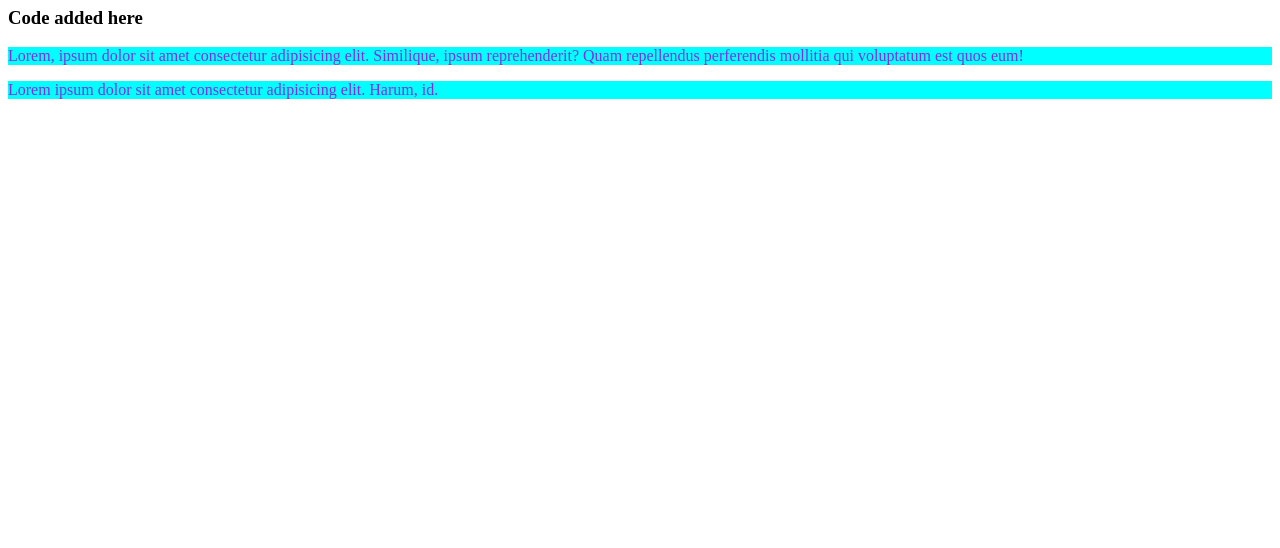
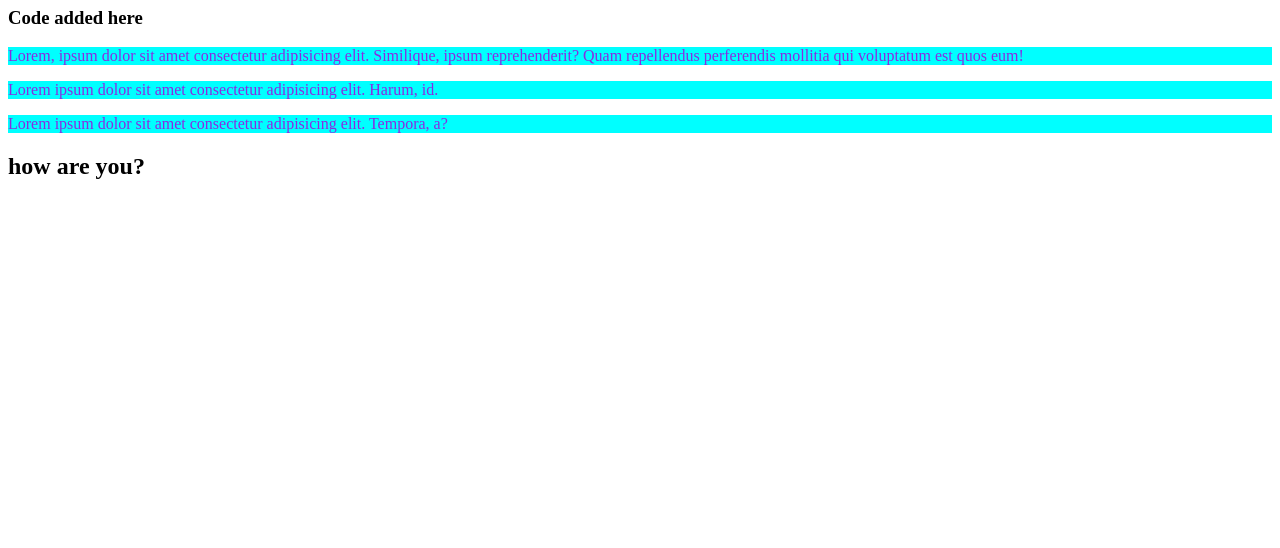
Before and after one commit to mohtadahmed/test-site-repo, a plain HTML site: page index.html in a window 1280 px wide. Shown: the part 252-800 px from the top of the page. Drawn offline with Linux system fonts and the light colour scheme.

Commit message:
heading added

```diff
--- a/index.html
+++ b/index.html
@@ -22,5 +22,10 @@
 
     <p>Lorem ipsum dolor sit amet consectetur adipisicing elit. Harum, id.</p>
 
+
+    <p>Lorem ipsum dolor sit amet consectetur adipisicing elit. Tempora, a?</p>
+    <h2>how are you?</h2>
+
+
 </body>
 </html>
```
